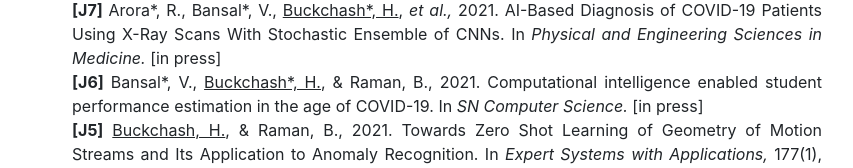
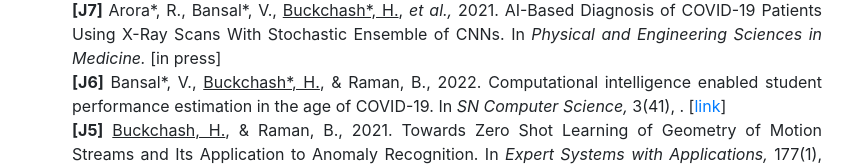
Before and after one commit to hbachchas/hbachchas.github.io, a plain HTML site: page pub.html in a window 1280 px wide. Shown: the part 238-406 px from the top of the page, without its empty margins (205-1058 px from the left). Drawn offline with nearby package versions, Linux system fonts and the light colour scheme.

Commit message:
Update pub.html

```diff
--- a/pub.html
+++ b/pub.html
@@ -50,7 +50,8 @@
                     <ol style="list-style-type: none;">
                         <li><b>[J8]</b> <span style="text-decoration: underline;">Buckchash, H.</span>, &amp; Raman, B., 2021. GraSP: Local Grassmannian Spatio-Temporal Patterns for Unsupervised Pose Sequence Recognition. In&nbsp;<em>ACM Transactions on Multimedia Computing, Communications, and Applications. </em>[in press]</li>
                         <li><b>[J7]</b> Arora*, R., Bansal*, V., <span style="text-decoration: underline;">Buckchash*, H.</span>,&nbsp;<em>et al.,</em>&nbsp;2021. AI-Based Diagnosis of COVID-19 Patients Using X-Ray Scans With Stochastic Ensemble of CNNs. In&nbsp;<em>Physical and Engineering Sciences in Medicine. </em>[in press]</li>
-                        <li><b>[J6]</b> Bansal*, V., <span style="text-decoration: underline;">Buckchash*, H.</span>, &amp; Raman, B., 2021. Computational intelligence enabled student performance estimation in the age of COVID-19. In&nbsp;<em>SN Computer Science. </em>[in press]</li>
+                        <li><b>[J6]</b> Bansal*, V., <span style="text-decoration: underline;">Buckchash*, H.</span>, &amp; Raman, B., 2022. Computational intelligence enabled student performance estimation in the age of COVID-19. In&nbsp;<em>SN Computer Science,</em>&nbsp;3(41),
+                            . [<a href="https://doi.org/10.1007/s42979-021-00944-7" target="_blank">link</a>]</li>
                         <li><b>[J5]</b> <span style="text-decoration: underline;">Buckchash, H.</span>, &amp; Raman, B., 2021. Towards Zero Shot Learning of Geometry of Motion Streams and Its Application to Anomaly Recognition. In&nbsp;<em>Expert Systems with Applications,</em>&nbsp;177(1),
                             pp. 114916. [<a href="https://doi.org/10.1016/j.eswa.2021.114916" target="_blank">link</a>]</li>
                         <li><b>[J4]</b> Bansal*, V., <span style="text-decoration: underline;">Buckchash*, H.</span>, &amp; Raman, B., 2021. Discriminative Auto-Encoding for Classification and Representation Learning Problems. In&nbsp;<em>IEEE Signal Processing Letters,</em>&nbsp;28(1),
```
